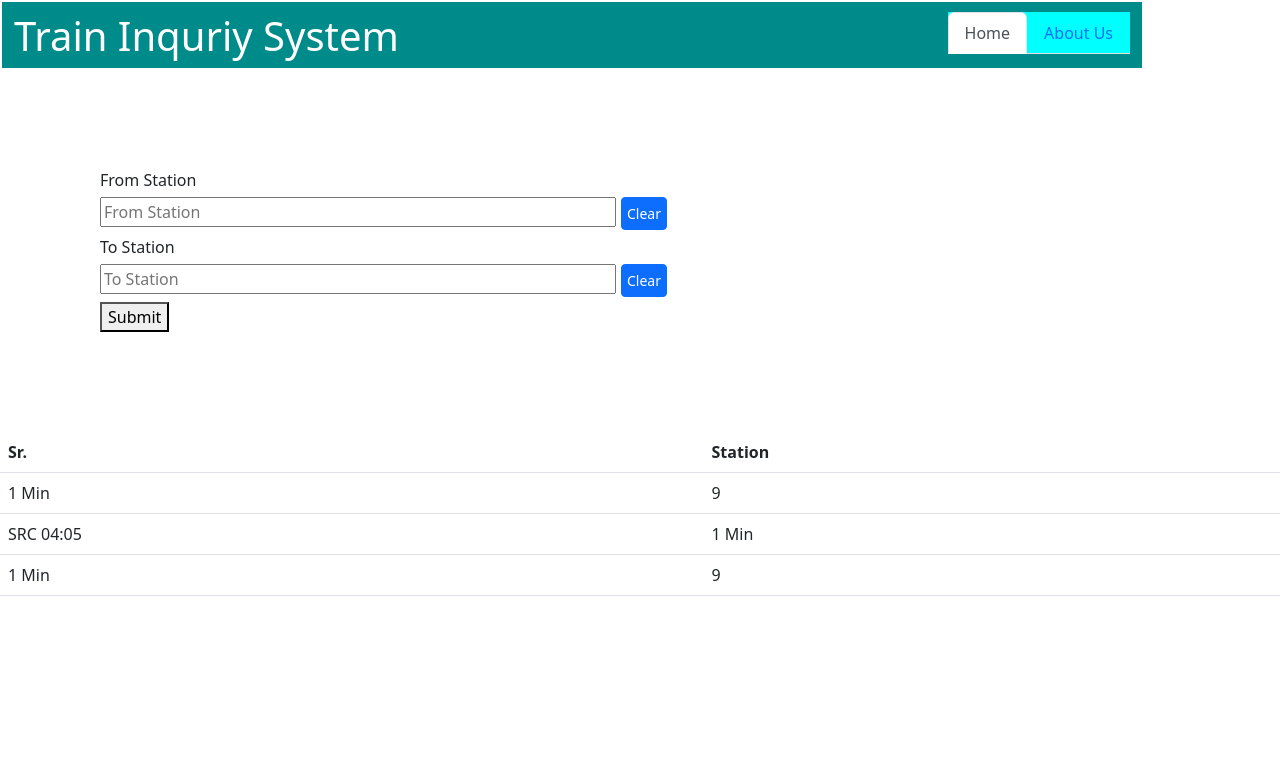
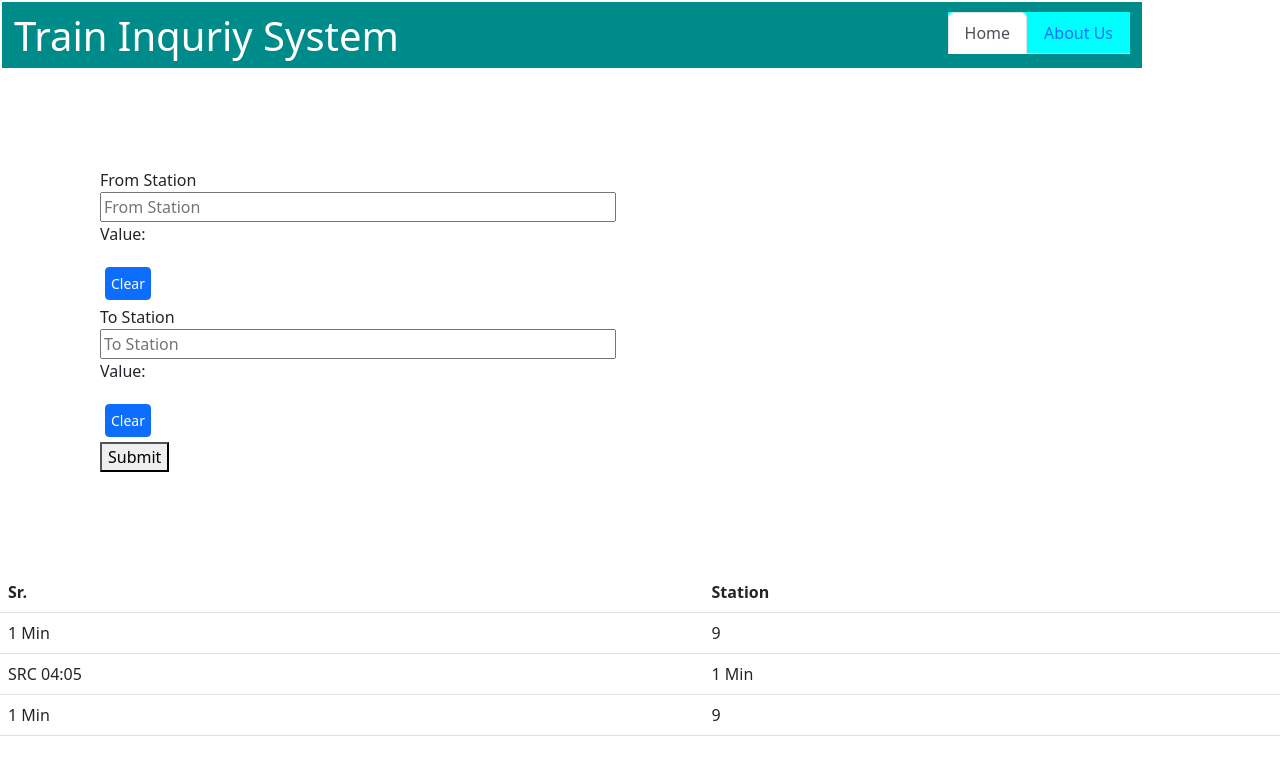
Before and after one commit to kuldipjan/train-inquiry, an Angular app: page /trainbwstation in a window 1280 px wide. Shown: the top 760 px of the page. Built offline with nearby package versions, Linux system fonts and the light colour scheme.

Commit message:
data get all forms

```diff
--- a/src/app/app/trainbwstation/trainbwstation.component.html
+++ b/src/app/app/trainbwstation/trainbwstation.component.html
@@ -6,13 +6,13 @@
     <label for="fname">From Station</label><br>
     <input type="text" id="text" name="fname" value="fname"  placeholder="From Station" size="50"
      formControlName="fname" />
-    <!-- <p>Value: {{ fstation }}</p> -->
+     <p>Value: {{ reactiveForm.controls.fname.value }}</p>
     <button type="button" class="btn btn-primary btn-sm">Clear</button>
 </div>
 <div class="form-group">
 <label for="fname">To Station</label><br>
 <input type="text" placeholder="To Station" name="lname" value="lname" size="50" formControlName="lname" />
-<!-- <p>Value: {{ tstation }}</p> -->
+<p>Value: {{ reactiveForm.controls.lname.value }}</p>
 <button type="button" class="btn btn-primary btn-sm">Clear</button>
 </div>
 <button type="button" (click)="onSubmit()">Submit</button>
--- a/src/app/app/trainbwstation/trainbwstation.component.ts
+++ b/src/app/app/trainbwstation/trainbwstation.component.ts
@@ -13,6 +13,7 @@ export class TrainbwstationComponent implements OnInit {
   reactiveForm: any = FormGroup;
 
 
+
   onSubmit() {
     console.log(this.reactiveForm.fname)
     console.log(this.reactiveForm.lname)
@@ -22,14 +23,16 @@ export class TrainbwstationComponent implements OnInit {
   constructor(private builder: FormBuilder) { }
 
   ngOnInit(): void {
-    this.reactiveForm = this.builder.group({
-      fname: [null, Validators.required],
-      lname: [null, Validators.required]
-    });
+    // this.reactiveForm = this.builder.group({
+    //   fname: [null, Validators.required],
+    //   lname: [null, Validators.required]
+    // });
     this.reactiveForm = new FormGroup({
       fname: new FormControl(''),
       lname: new FormControl(''),
     });
+    this.reactiveForm.get('fname').value
+    this.reactiveForm.get('lname').value
   }
   // get fname() {
   //   return this.reactiveForm.get('fname')!;
```
